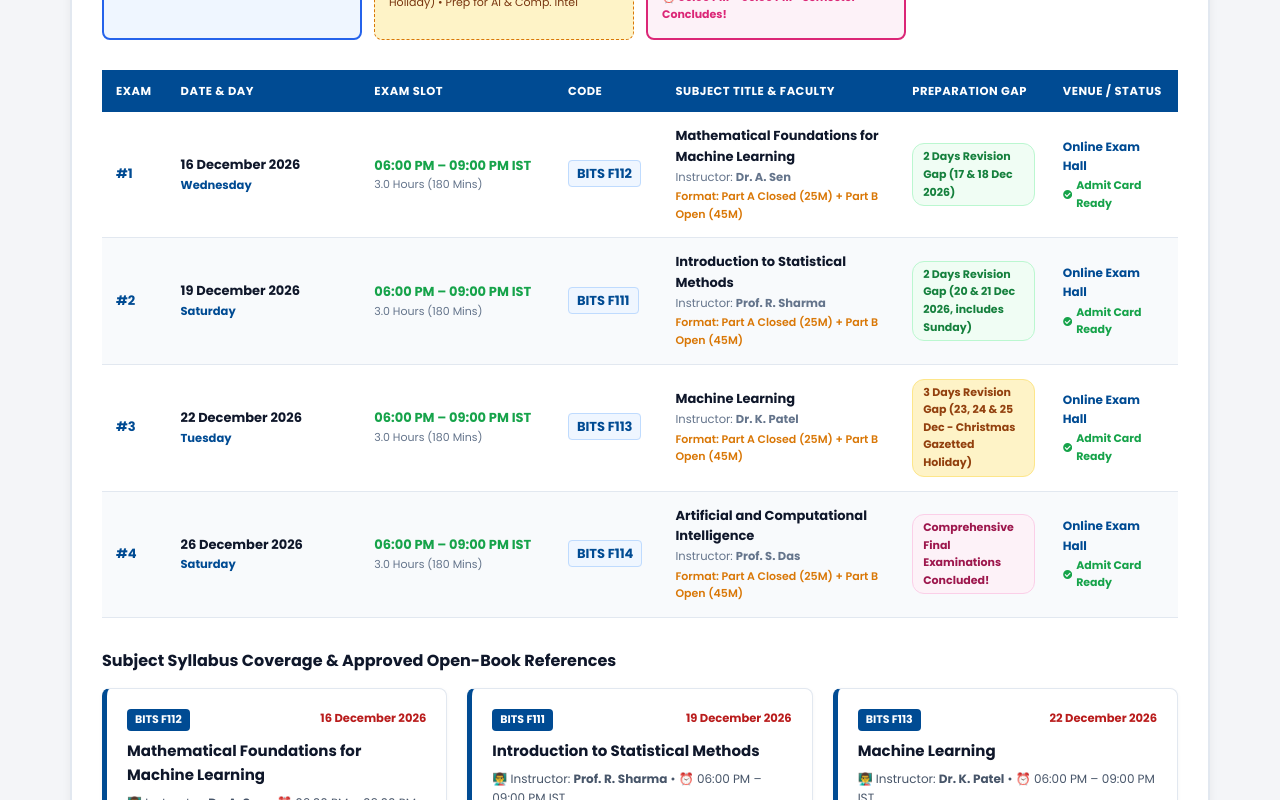
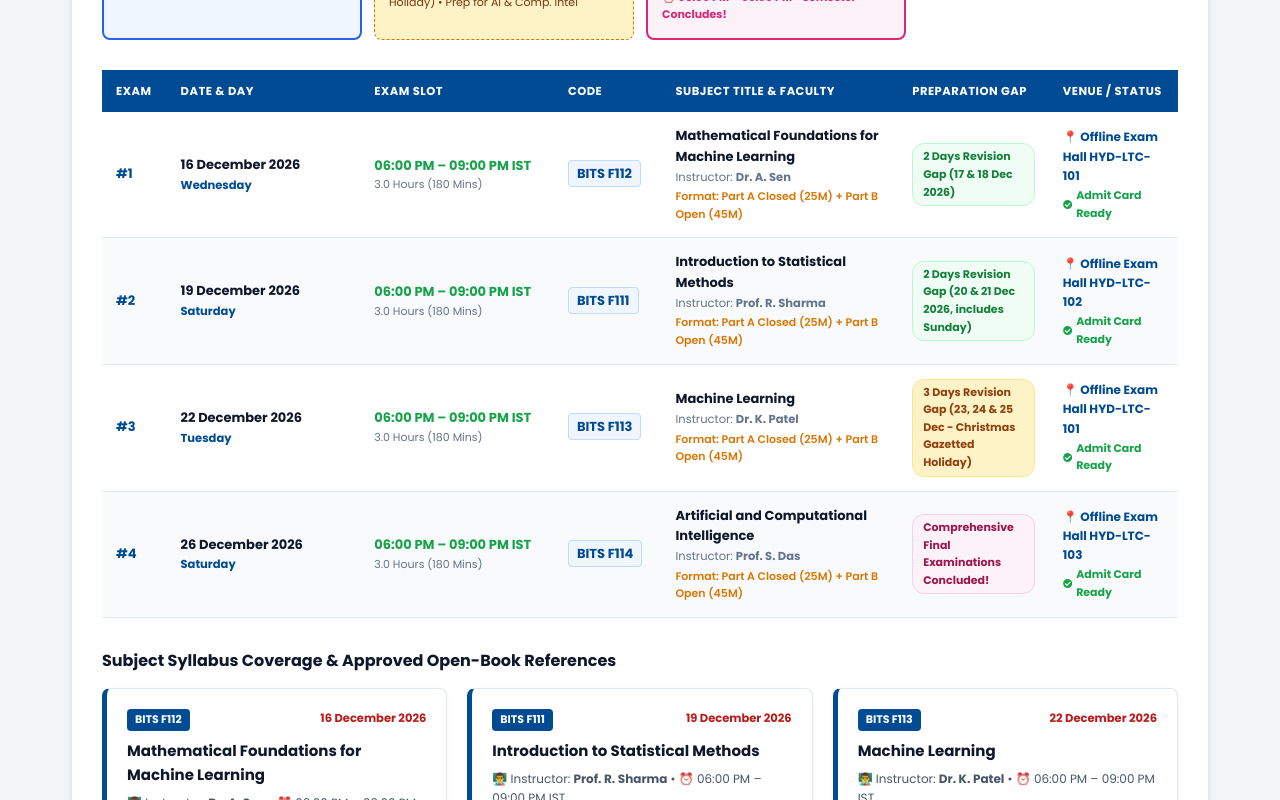
Before and after one commit to rohankumarchaudhry550-tech/bits-pilani.ac.in, a React (Vite) app: page /dashboard in a window 1280 px wide. Shown: the part 2240-3040 px from the top of the page. Built offline with nearby package versions, Linux system fonts and the light colour scheme; sample sign-in values are in the browser's storage.

Commit message:
Change examination mode and hall details from Online to Offline Physical Exam at BITS Pilani Hyderabad Campus

```diff
--- a/src/components/HallTicketModal.jsx
+++ b/src/components/HallTicketModal.jsx
@@ -37,11 +37,11 @@ export default function HallTicketModal({ isOpen, onClose, studentData, defaultE
     campusAddress: 'Jawahar Nagar, Kapra Mandal, Hyderabad - 500078, Telangana',
     examTitle: isFinal ? 'COMPREHENSIVE FINAL EXAMINATION' : 'MID-SEMESTER TEST (MST)',
     examSubtitle: isFinal
-      ? 'First Semester 2026-27 • 16 Dec to 26 Dec 2026 (06:00 PM – 09:00 PM IST) • BITS Pilani, Hyderabad Campus'
-      : 'First Semester 2026-27 • BITS Pilani, Hyderabad Campus • Online AI-Proctored Mode',
+      ? 'First Semester 2026-27 • 16 Dec to 26 Dec 2026 (06:00 PM – 09:00 PM IST) • BITS Pilani, Hyderabad Campus (Offline)'
+      : 'First Semester 2026-27 • BITS Pilani, Hyderabad Campus • Offline In-Person Examination Mode',
     hallTicketNo: isFinal ? 'WILP-2026-COMPRE-HYD-5831' : 'WILP-2026-MST-HYD-5831',
-    examCenter: 'BITS Pilani, Hyderabad Campus (Online Proctored Division)',
-    portalId: isFinal ? 'BITS-HYD-COMPRE-ALPHA-5831' : 'BITS-HYD-PROCTOR-ALPHA-5831',
+    examCenter: 'BITS Pilani, Hyderabad Campus (Physical Examination Center, Academic Block, Hyderabad - 500078)',
+    portalId: 'Desk #42 (Row B1, LTC)',
     dateOfIssue: isFinal ? '21 November 2026' : '16 November 2026',
     barcodeString: isFinal ? '*WILP-2026-COMPRE-HYD-5831*' : '*WILP-2026-MST-HYD-5831*',
     verificationToken: isFinal
@@ -58,7 +58,7 @@ export default function HallTicketModal({ isOpen, onClose, studentData, defaultE
       code: 'BITS F112',
       name: 'Mathematical Foundations for Machine Learning',
       duration: '180 Mins (3.0 Hrs)',
-      hall: 'Online Hall HYD-A1',
+      hall: 'Offline Hall LTC-101 (Desk #42)',
       invigilator: 'Dr. A. Sen',
       status: 'Admitted (Part A: Closed + Part B: Open)'
     },
@@ -68,7 +68,7 @@ export default function HallTicketModal({ isOpen, onClose, studentData, defaultE
       code: 'BITS F111',
       name: 'Introduction to Statistical Methods',
       duration: '180 Mins (3.0 Hrs)',
-      hall: 'Online Hall HYD-A2',
+      hall: 'Offline Hall LTC-102 (Desk #42)',
       invigilator: 'Prof. R. Sharma',
       status: 'Admitted (Part A: Closed + Part B: Open)'
     },
@@ -78,7 +78,7 @@ export default function HallTicketModal({ isOpen, onClose, studentData, defaultE
       code: 'BITS F113',
       name: 'Machine Learning',
       duration: '180 Mins (3.0 Hrs)',
-      hall: 'Online Hall HYD-A1',
+      hall: 'Offline Hall LTC-101 (Desk #42)',
       invigilator: 'Dr. K. Patel',
       status: 'Admitted (Part A: Closed + Part B: Open)'
     },
@@ -88,7 +88,7 @@ export default function HallTicketModal({ isOpen, onClose, studentData, defaultE
       code: 'BITS F114',
       name: 'Artificial and Computational Intelligence',
       duration: '180 Mins (3.0 Hrs)',
-      hall: 'Online Hall HYD-A3',
+      hall: 'Offline Hall LTC-103 (Desk #42)',
       invigilator: 'Prof. S. Das',
       status: 'Admitted (Part A: Closed + Part B: Open)'
     }
@@ -101,7 +101,7 @@ export default function HallTicketModal({ isOpen, onClose, studentData, defaultE
       code: 'BITS F112',
       name: 'Mathematical Foundations for Machine Learning',
       duration: '150 Mins',
-      hall: 'Online Hall HYD-1',
+      hall: 'Offline Hall LTC-101 (Desk #42)',
       invigilator: 'Dr. A. Sen',
       status: 'Admitted'
     },
@@ -111,7 +111,7 @@ export default function HallTicketModal({ isOpen, onClose, studentData, defaultE
       code: 'BITS F111',
       name: 'Introduction to Statistical Methods',
       duration: '150 Mins',
-      hall: 'Online Hall HYD-2',
+      hall: 'Offline Hall LTC-102 (Desk #42)',
       invigilator: 'Prof. R. Sharma',
       status: 'Admitted'
     },
@@ -121,7 +121,7 @@ export default function HallTicketModal({ isOpen, onClose, studentData, defaultE
       code: 'BITS F113',
       name: 'Machine Learning',
       duration: '150 Mins',
-      hall: 'Online Hall HYD-1',
+      hall: 'Offline Hall LTC-101 (Desk #42)',
       invigilator: 'Dr. K. Patel',
       status: 'Admitted'
     },
@@ -131,7 +131,7 @@ export default function HallTicketModal({ isOpen, onClose, studentData, defaultE
       code: 'BITS F114',
       name: 'Artificial and Computational Intelligence',
       duration: '150 Mins',
-      hall: 'Online Hall HYD-3',
+      hall: 'Offline Hall LTC-103 (Desk #42)',
       invigilator: 'Prof. S. Das',
       status: 'Admitted'
     }
@@ -660,9 +660,9 @@ export default function HallTicketModal({ isOpen, onClose, studentData, defaultE
                   </tr>
                   <tr>
                     <td style={{ padding: '6px 8px', backgroundColor: '#f8fafc', fontWeight: '700', color: '#334155' }}>
-                      Portal Session ID:
+                      Assigned Hall & Desk:
                     </td>
-                    <td style={{ padding: '6px 8px', fontFamily: 'monospace', color: '#2563eb', fontWeight: '700' }}>
+                    <td style={{ padding: '6px 8px', fontFamily: 'monospace', color: '#16a34a', fontWeight: '800' }}>
                       {candidate.portalId}
                     </td>
                   </tr>
@@ -792,9 +792,9 @@ export default function HallTicketModal({ isOpen, onClose, studentData, defaultE
                     <th style={{ padding: '6px 8px', width: '22%' }}>Date & Day</th>
                     <th style={{ padding: '6px 8px', width: '18%' }}>Exam Slot</th>
                     <th style={{ padding: '6px 8px', width: '12%' }}>Course</th>
-                    <th style={{ padding: '6px 8px', width: '28%' }}>Course Title</th>
+                    <th style={{ padding: '6px 8px', width: '24%' }}>Course Title</th>
                     <th style={{ padding: '6px 8px', width: '10%' }}>Duration</th>
-                    <th style={{ padding: '6px 8px', width: '10%' }}>Proctor</th>
+                    <th style={{ padding: '6px 8px', width: '14%' }}>Offline Exam Hall</th>
                   </tr>
                 </thead>
                 <tbody>
@@ -914,11 +914,12 @@ export default function HallTicketModal({ isOpen, onClose, studentData, defaultE
                 IMPORTANT INSTRUCTIONS FOR THE CANDIDATE • HYDERABAD CAMPUS
               </div>
               <ol style={{ paddingLeft: '16px', margin: 0 }}>
-                <li>This Admit Card must be kept accessible during each examination session and presented to the online AI proctor alongside a valid photo identity card (Aadhaar Card, Passport, or L&T Employee ID Card).</li>
-                <li>The examination portal opens strictly 30 minutes prior to scheduled start (06:00 PM IST). Candidates must complete facial recognition and room 360-degree environmental scan before 06:25 PM IST.</li>
-                <li>Dual camera proctoring (primary webcam + secondary angle camera via mobile phone) must remain active throughout the {isFinal ? '180-minute (3.0-hour)' : '150-minute (2.5-hour)'} testing window.</li>
-                <li>{isFinal ? 'Comprehensive Final Examinations are evaluated in two parts: Part A (60 Mins) is strictly Closed Book. Part B (120 Mins) permits approved textbooks and printed/handwritten lecture notes.' : 'No electronic communication devices, secondary monitor screens, or unauthorized materials are permitted in the testing perimeter.'}</li>
-                <li>In case of technical or connectivity interruption during the exam, contact the Hyderabad Campus WILP Emergency Helpdesk immediately: <strong>exams.wilp@hyderabad.bits-pilani.ac.in</strong> | Emergency Phone: <strong>+91-40-6630-3999 / +91-40-6630-3831</strong>.</li>
+                <li>This physical Admit Card must be presented at the examination hall entrance alongside a valid photo identity card (Aadhaar Card, Passport, or L&T Employee ID Card).</li>
+                <li>Candidates must report to the designated Offline Examination Hall (Academic Block / Lecture Theatre Complex, BITS Pilani Hyderabad Campus) strictly 30 minutes prior to scheduled start (by 05:30 PM IST). Entry closes 10 minutes before commencement.</li>
+                <li>Physical answer booklets and OMR sheets will be supplied in the hall. Candidates must bring their own blue/black ballpoint pens, pencils, and erasers.</li>
+                <li>{isFinal ? 'Comprehensive Final Examinations are conducted offline in two parts: Part A (60 Mins) is strictly Closed Book. Part B (120 Mins) permits approved physical textbooks and bound printed/handwritten lecture notes.' : 'All offline examinations are conducted under strict institutional invigilation in designated lecture halls.'}</li>
+                <li>All mobile phones, smartwatches, and communication devices must be deposited at the hall entrance. Non-programmable scientific calculators (Casio fx-991 series or equivalent) are permitted.</li>
+                <li>In-person examination venue: Academic Block / Lecture Theatre Complex, BITS Pilani Hyderabad Campus, Jawahar Nagar, Kapra Mandal, Hyderabad - 500078. Emergency Contact: <strong>+91-40-6630-3999 / exams.wilp@hyderabad.bits-pilani.ac.in</strong>.</li>
               </ol>
             </div>
 
--- a/src/components/MstResultsSection.jsx
+++ b/src/components/MstResultsSection.jsx
@@ -753,7 +753,7 @@ export default function MstResultsSection({ initialSubTab = 'final_datesheet' })
                         </span>
                       </td>
                       <td style={{ padding: '14px' }}>
-                        <div style={{ fontSize: '12px', fontWeight: '700', color: '#004b93' }}>{item.room.split(' ')[0]} {item.room.split(' ')[1]} {item.room.split(' ')[2]}</div>
+                        <div style={{ fontSize: '12px', fontWeight: '700', color: '#004b93' }}>📍 {item.room.split('(')[0].trim()}</div>
                         <div style={{ fontSize: '11px', color: '#16a34a', fontWeight: '700', display: 'flex', alignItems: 'center', gap: '4px', marginTop: '2px' }}>
                           <FaCheckCircle /> Admit Card Ready
                         </div>
@@ -853,8 +853,8 @@ export default function MstResultsSection({ initialSubTab = 'final_datesheet' })
                 <li><strong>Examination Structure:</strong> All 4 papers are conducted in 2 contiguous parts: <strong>Part A (Closed Book, 60 Minutes, 25 Marks)</strong> testing conceptual foundations, definitions, and short proofs, followed immediately by <strong>Part B (Open Book, 120 Minutes, 45 Marks)</strong> testing analytical synthesis and numerical problem solving.</li>
                 <li><strong>Approved Open-Book Materials:</strong> During Part B, candidates are permitted to consult prescribed physical textbooks, bound lecture note printouts, and handwritten spiral notebooks. No digital browsing, unapproved PDF viewers, or communication tools are allowed.</li>
                 <li><strong>Calculator Policy:</strong> Non-programmable scientific calculators (Casio fx-991ES / fx-82MS series or equivalent) are strictly permitted throughout both Part A and Part B.</li>
-                <li><strong>Proctoring Perimeter:</strong> Dual camera streaming (laptop web-camera + secondary 45-degree angle mobile camera) must remain active throughout the 180-minute window without interruption.</li>
-                <li><strong>Emergency Technical Helpline:</strong> In case of bandwidth fluctuations or system crash, report to the BITS Pilani Hyderabad Examination Control Cell: <strong>exams.wilp@hyderabad.bits-pilani.ac.in</strong> / Helpline: <strong>+91-40-6630-3999</strong>.</li>
+                <li><strong>In-Person Offline Invigilation:</strong> Candidates must report to the physical exam hall (Academic Block / Lecture Theatre Complex, BITS Pilani Hyderabad Campus) with their printed Admit Card and original photo identity card. Desks and physical answer booklets are pre-allocated.</li>
+                <li><strong>Examination Control Helpline:</strong> For seating queries or physical access assistance on campus, contact the BITS Pilani Hyderabad Examination Control Cell: <strong>exams.wilp@hyderabad.bits-pilani.ac.in</strong> / Helpline: <strong>+91-40-6630-3999</strong>.</li>
               </ul>
             </div>
 
@@ -979,9 +979,9 @@ export default function MstResultsSection({ initialSubTab = 'final_datesheet' })
                   <FaIdCard /> Download Hall Ticket (PDF)
                 </button>
                 <button
-                  onClick={() => alert(`Launching WILP Proctored Examination Portal for Candidate: ${rohanMstScorecard.studentName} (Roll: ${rohanMstScorecard.rollNumber}).\nHall Ticket: WILP-2026-MST-5831.\nSystem Check: Microphone, Web-Camera, and Secure Browser Verified.`)}
+                  onClick={() => alert(`Offline Examination Center: BITS Pilani, Hyderabad Campus.\nVenue: Academic Block / Lecture Theatre Complex (LTC).\nCandidate: ${rohanMstScorecard.studentName} (Roll: ${rohanMstScorecard.rollNumber}).\nAssigned Desk: Desk #42 (Row B1).\nHall Ticket: WILP-2026-MST-HYD-5831.\nReporting Time: 30 minutes before exam start (06:00 PM IST).\nPlease bring printed Admit Card and original Photo ID.`)}
                   style={{
-                    backgroundColor: '#b91c1c',
+                    backgroundColor: '#004b93',
                     color: '#ffffff',
                     border: 'none',
                     padding: '9px 18px',
@@ -992,10 +992,10 @@ export default function MstResultsSection({ initialSubTab = 'final_datesheet' })
                     display: 'flex',
                     alignItems: 'center',
                     gap: '7px',
-                    boxShadow: '0 2px 5px rgba(185, 28, 28, 0.3)'
+                    boxShadow: '0 2px 5px rgba(0, 75, 147, 0.3)'
                   }}
                 >
-                  <FaLaptopCode /> Enter Proctored Exam Portal
+                  <FaUniversity /> Offline Hall & Seating Info
                 </button>
               </div>
             </div>
@@ -1016,7 +1016,7 @@ export default function MstResultsSection({ initialSubTab = 'final_datesheet' })
                     <th style={{ padding: '12px 14px' }}>Course Instructor</th>
                     <th style={{ padding: '12px 14px' }}>Duration</th>
                     <th style={{ padding: '12px 14px' }}>Max Marks</th>
-                    <th style={{ padding: '12px 14px', borderRadius: '0 6px 0 0' }}>Portal Hall</th>
+                    <th style={{ padding: '12px 14px', borderRadius: '0 6px 0 0' }}>Offline Exam Hall</th>
                   </tr>
                 </thead>
                 <tbody>
@@ -1060,7 +1060,7 @@ export default function MstResultsSection({ initialSubTab = 'final_datesheet' })
                       </td>
                       <td style={{ padding: '14px', color: '#475569' }}>
                         <span style={{ backgroundColor: '#eff6ff', color: '#1e40af', padding: '3px 8px', borderRadius: '4px', fontSize: '11.5px', fontWeight: '600', border: '1px solid #bfdbfe' }}>
-                          {item.room.split(' ')[0]} {item.room.split(' ')[1]} {item.room.split(' ')[2]} {item.room.split(' ')[3]}
+                          📍 {item.room.split('(')[0].trim()}
                         </span>
                       </td>
                     </tr>
@@ -1131,7 +1131,7 @@ export default function MstResultsSection({ initialSubTab = 'final_datesheet' })
                       ⏰ {item.timeSlot}
                     </span>
                     <button
-                      onClick={() => alert(`Launching Proctored Exam Portal for ${item.code}: ${item.subject}.\nDate: ${item.date}\nTime: ${item.timeSlot}\nDuration: ${item.duration}.\nProctor Session: Ready.`)}
+                      onClick={() => alert(`Offline Physical Exam: ${item.code} - ${item.subject}.\nDate: ${item.date}\nTime: ${item.timeSlot}\nDuration: ${item.duration}.\nVenue: ${item.room}.\nAssigned Desk: Desk #42 (Row B1).\nCenter: BITS Pilani, Hyderabad Campus.\nPlease report 30 minutes before exam commencement with printed Admit Card.`)}
                       style={{
                         backgroundColor: '#0f172a',
                         color: '#ffffff',
@@ -1146,7 +1146,7 @@ export default function MstResultsSection({ initialSubTab = 'final_datesheet' })
                         gap: '6px'
                       }}
                     >
-                      <FaLaptopCode /> Launch Portal
+                      <FaUniversity /> Hall Details
                     </button>
                   </div>
                 </div>
@@ -1177,7 +1177,7 @@ export default function MstResultsSection({ initialSubTab = 'final_datesheet' })
                   Program: {rohanMstScorecard.program} • Sponsor: {rohanMstScorecard.sponsor}
                 </div>
                 <div style={{ fontSize: '11.5px', color: '#16a34a', fontWeight: '700', marginTop: '4px', display: 'flex', alignItems: 'center', gap: '6px' }}>
-                  <FaCheckCircle /> Biometric & Camera Compatibility: PASS • AI Dual Proctoring: VERIFIED • Hall Ticket #WILP-2026-MST-HYD-5831 (Hyderabad Campus)
+                  <FaCheckCircle /> Physical Hall Seating: ALLOCATED (Desk #42) • In-Person Verification: READY • Hall Ticket #WILP-2026-MST-HYD-5831 (Hyderabad Campus)
                 </div>
               </div>
 
--- a/src/data/mstResultsData.js
+++ b/src/data/mstResultsData.js
@@ -15,7 +15,7 @@ export const mstSubjectMeta = {
     examDate: '17 Nov 2026 (06:30 PM – 09:00 PM)',
     timeSlot: '06:30 PM – 09:00 PM',
     duration: '2.5 Hours (150 Mins)',
-    venue: 'Online Exam Hall 1 (WILP Proctored Portal)',
+    venue: 'Offline Exam Hall LTC-101 (Academic Block, Hyderabad Campus)',
     maxMarks: 40,
     weightage: '30%',
     classAvg: 29.8,
@@ -31,7 +31,7 @@ export const mstSubjectMeta = {
     examDate: '18 Nov 2026 (06:30 PM – 09:00 PM)',
     timeSlot: '06:30 PM – 09:00 PM',
     duration: '2.5 Hours (150 Mins)',
-    venue: 'Online Exam Hall 2 (WILP Proctored Portal)',
+    venue: 'Offline Exam Hall LTC-102 (Academic Block, Hyderabad Campus)',
     maxMarks: 40,
     weightage: '30%',
     classAvg: 29.1,
@@ -47,7 +47,7 @@ export const mstSubjectMeta = {
     examDate: '19 Nov 2026 (06:30 PM – 09:00 PM)',
     timeSlot: '06:30 PM – 09:00 PM',
     duration: '2.5 Hours (150 Mins)',
-    venue: 'Online Exam Hall 1 (WILP Proctored Portal)',
+    venue: 'Offline Exam Hall LTC-101 (Academic Block, Hyderabad Campus)',
     maxMarks: 40,
     weightage: '30%',
     classAvg: 30.6,
@@ -63,7 +63,7 @@ export const mstSubjectMeta = {
     examDate: '20 Nov 2026 (06:30 PM – 09:00 PM)',
     timeSlot: '06:30 PM – 09:00 PM',
     duration: '2.5 Hours (150 Mins)',
-    venue: 'Online Exam Hall 3 (WILP Proctored Portal)',
+    venue: 'Offline Exam Hall LTC-103 (Academic Block, Hyderabad Campus)',
     maxMarks: 40,
     weightage: '30%',
     classAvg: 30.9,
@@ -84,7 +84,7 @@ export const mstScheduleData = [
     code: 'BITS F112',
     subject: 'Mathematical Foundations for Machine Learning',
     instructor: 'Dr. A. Sen',
-    room: 'Online Exam Hall 1 (WILP Proctored Portal)',
+    room: 'Offline Exam Hall LTC-101 (Academic Block, Hyderabad Campus)',
     badgeColor: '#b91c1c',
     status: 'Admit Card Ready • Hall Ticket Verified',
     topics: 'Linear Algebra, Vector Spaces, Eigenvalues & SVD, Vector Calculus, Optimization & Gradient Descent',
@@ -100,7 +100,7 @@ export const mstScheduleData = [
     code: 'BITS F111',
     subject: 'Introduction to Statistical Methods',
     instructor: 'Prof. R. Sharma',
-    room: 'Online Exam Hall 2 (WILP Proctored Portal)',
+    room: 'Offline Exam Hall LTC-102 (Academic Block, Hyderabad Campus)',
     badgeColor: '#b91c1c',
     status: 'Admit Card Ready • Hall Ticket Verified',
     topics: 'Probability Distributions, Sampling Distributions, Hypothesis Testing, ANOVA & Multiple Regression Analysis',
@@ -116,7 +116,7 @@ export const mstScheduleData = [
     code: 'BITS F113',
     subject: 'Machine Learning',
     instructor: 'Dr. K. Patel',
-    room: 'Online Exam Hall 1 (WILP Proctored Portal)',
+    room: 'Offline Exam Hall LTC-101 (Academic Block, Hyderabad Campus)',
     badgeColor: '#b91c1c',
     status: 'Admit Card Ready • Hall Ticket Verified',
     topics: 'Supervised Learning, Loss Functions, Decision Trees, Ensembles, SVMs & Regularization',
@@ -132,7 +132,7 @@ export const mstScheduleData = [
     code: 'BITS F114',
     subject: 'Artificial and Computational Intelligence',
     instructor: 'Prof. S. Das',
-    room: 'Online Exam Hall 3 (WILP Proctored Portal)',
+    room: 'Offline Exam Hall LTC-103 (Academic Block, Hyderabad Campus)',
     badgeColor: '#b91c1c',
     status: 'Admit Card Ready • Hall Ticket Verified',
     topics: 'Heuristic Search (A*, IDA*), Adversarial Search, Knowledge Representation, First-Order Logic & HMM',
@@ -153,8 +153,8 @@ export const finalExamScheduleData = [
     code: 'BITS F112',
     subject: 'Mathematical Foundations for Machine Learning',
     instructor: 'Dr. A. Sen',
-    room: 'Online Exam Hall HYD-A1 (WILP Proctored Portal)',
-    examMode: 'Online Proctored (Webcam + 360° Room Monitor)',
+    room: 'Offline Exam Hall HYD-LTC-101 (Lecture Theatre Complex, Hyderabad Campus)',
+    examMode: 'Offline In-Person Written Exam (Physical Pen & Paper)',
     format: 'Part A: Closed Book (60 Mins, 25 M) + Part B: Open Book (120 Mins, 45 M)',
     badgeColor: '#1d4ed8',
     status: 'Official Datesheet Confirmed • Admit Card Active',
@@ -175,8 +175,8 @@ export const finalExamScheduleData = [
     code: 'BITS F111',
     subject: 'Introduction to Statistical Methods',
     instructor: 'Prof. R. Sharma',
-    room: 'Online Exam Hall HYD-A2 (WILP Proctored Portal)',
-    examMode: 'Online Proctored (Webcam + 360° Room Monitor)',
+    room: 'Offline Exam Hall HYD-LTC-102 (Lecture Theatre Complex, Hyderabad Campus)',
+    examMode: 'Offline In-Person Written Exam (Physical Pen & Paper)',
     format: 'Part A: Closed Book (60 Mins, 25 M) + Part B: Open Book (120 Mins, 45 M)',
     badgeColor: '#1d4ed8',
     status: 'Official Datesheet Confirmed • Admit Card Active',
@@ -197,8 +197,8 @@ export const finalExamScheduleData = [
     code: 'BITS F113',
     subject: 'Machine Learning',
     instructor: 'Dr. K. Patel',
-    room: 'Online Exam Hall HYD-A1 (WILP Proctored Portal)',
-    examMode: 'Online Proctored (Webcam + 360° Room Monitor)',
+    room: 'Offline Exam Hall HYD-LTC-101 (Lecture Theatre Complex, Hyderabad Campus)',
+    examMode: 'Offline In-Person Written Exam (Physical Pen & Paper)',
     format: 'Part A: Closed Book (60 Mins, 25 M) + Part B: Open Book (120 Mins, 45 M)',
     badgeColor: '#1d4ed8',
     status: 'Official Datesheet Confirmed • Admit Card Active',
@@ -219,8 +219,8 @@ export const finalExamScheduleData = [
     code: 'BITS F114',
     subject: 'Artificial and Computational Intelligence',
     instructor: 'Prof. S. Das',
-    room: 'Online Exam Hall HYD-A3 (WILP Proctored Portal)',
-    examMode: 'Online Proctored (Webcam + 360° Room Monitor)',
+    room: 'Offline Exam Hall HYD-LTC-103 (Lecture Theatre Complex, Hyderabad Campus)',
+    examMode: 'Offline In-Person Written Exam (Physical Pen & Paper)',
     format: 'Part A: Closed Book (60 Mins, 25 M) + Part B: Open Book (120 Mins, 45 M)',
     badgeColor: '#1d4ed8',
     status: 'Official Datesheet Confirmed • Final Exam Concludes',
```
Also changed, not shown: src/pages/StudentDashboard.jsx (+6 -5 lines), src/data/notesData.js.
